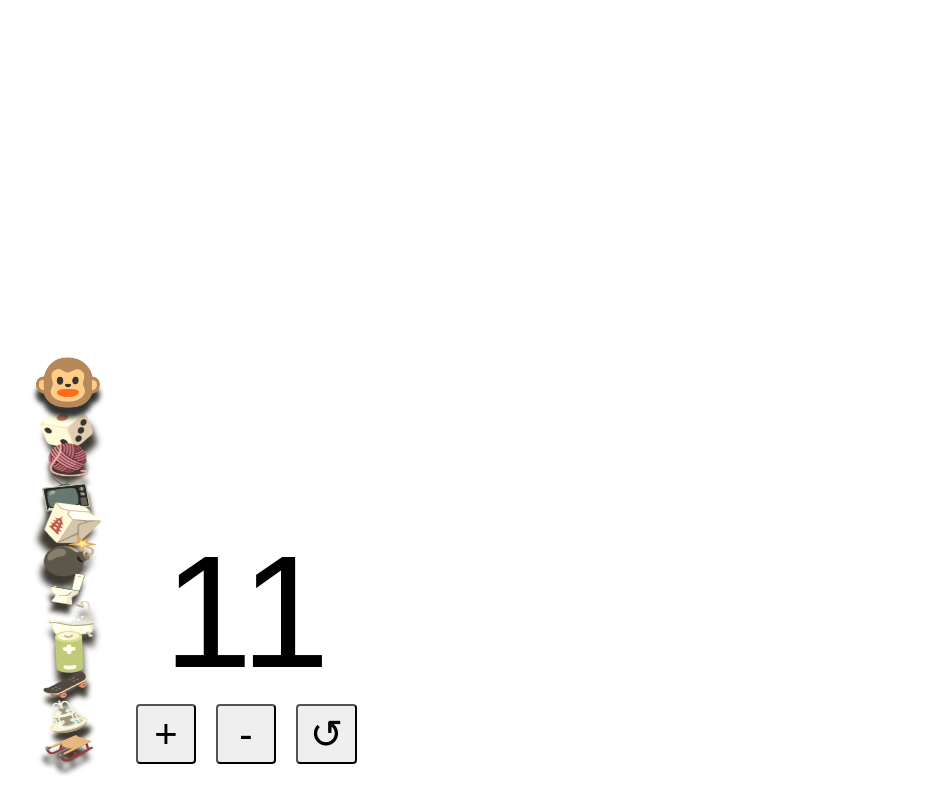
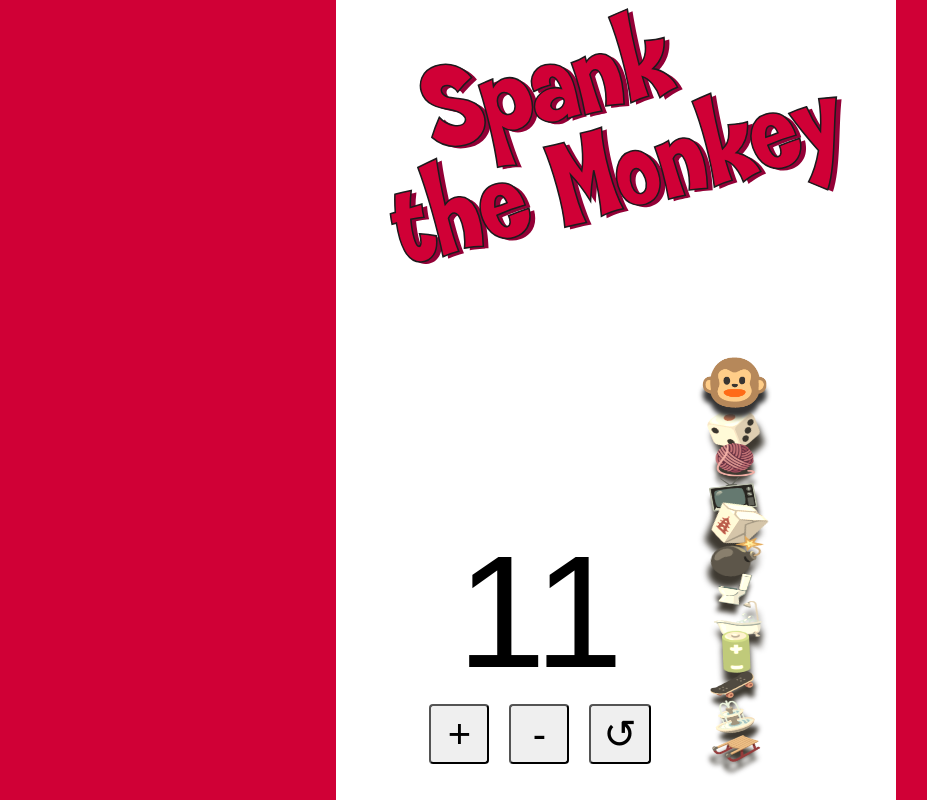
Before and after one commit to j5bot/spank-the-monkey, a React (Vite) app: page / in a window 1280 px wide. Shown: the whole page, without its empty margins (24-951 px from the left). Built offline with nearby package versions, Linux system fonts and the light colour scheme.

Commit message:
add logo / styling

```diff
--- a/package.json
+++ b/package.json
@@ -14,7 +14,8 @@
     "@types/react-dom": "17.0.26",
     "@vitejs/plugin-react": "^6.0.1",
     "typescript": "4.9.5",
-    "vite": "^8.0.0"
+    "vite": "^8.0.0",
+    "vite-plugin-svgr": "^4.5.0"
   },
   "scripts": {
     "start": "vite",
--- a/src/index.tsx
+++ b/src/index.tsx
@@ -1,58 +1,62 @@
-import React, { FunctionComponent, useEffect, useState } from "react";
-import { render } from "react-dom";
+import React, { FunctionComponent, useEffect, useState } from 'react';
+import { render } from 'react-dom';
 
-import { Junk } from "./Junk";
-import { Monkey } from "./Monkey";
-import { junkToString, randomJunkAdjustments, stringToJunk } from "./helpers";
+import { Junk } from './Junk';
+import { Monkey } from './Monkey';
+import { junkToString, randomJunkAdjustments, stringToJunk } from './helpers';
+// @ts-ignore need to set up eslint
+import Logo from './logo.svg?react';
 
-import "./styles.css";
+import './styles.css';
 
 const junkEmoji = [
-  "📡",
-  "⚙️",
-  "🛢",
-  "🧸",
-  "🛁",
-  "🗄",
-  "🥡",
-  "🧶",
-  "🎲",
-  "🚘",
-  "🚎",
-  "⛽️",
-  "🛰",
-  "🧱",
-  "📦",
-  "🧳",
-  "🚽",
-  "💣",
-  "☎️",
-  "📺",
-  "🧰",
-  "🪜",
-  "⚰️",
-  "🪦",
-  "👑",
-  "📻",
-  "🔋",
-  "🗑️",
-  "🕰️",
-  "🗿",
-  "🛝",
-  "🎡",
-  "⛲",
-  "🎠",
-  "🛹",
-  "🛷",
-  "🪩",
-  "🛞",
-  "🚀",
-  "🛸",
+    '📡',
+    '⚙️',
+    '🛢',
+    '🧸',
+    '🛁',
+    '🗄',
+    '🥡',
+    '🧶',
+    '🎲',
+    '🚘',
+    '🚎',
+    '⛽️',
+    '🛰',
+    '🧱',
+    '📦',
+    '🧳',
+    '🚽',
+    '💣',
+    '☎️',
+    '📺',
+    '🧰',
+    '🪜',
+    '⚰️',
+    '🪦',
+    '👑',
+    '📻',
+    '🔋',
+    '🗑️',
+    '🕰️',
+    '🗿',
+    '🛝',
+    '🎡',
+    '⛲',
+    '🎠',
+    '🛹',
+    '🛷',
+    '🪩',
+    '🛞',
+    '🚀',
+    '🛸',
 ];
 
 const shuffle = (arr: string[]) => {
     arr.forEach((value: string, index: number, array: string[]) => {
-    const randomIndex = Math.floor(Math.random() * (index + 1));
+        const randomIndex = Math.floor(Math.random() * (
+                index + 1
+        ));
         [array[index], array[randomIndex]] = [array[randomIndex], value];
     });
     return arr;
@@ -60,9 +64,11 @@ const shuffle = (arr: string[]) => {
 
 const App: FunctionComponent<{}> = () => {
     const [height, setHeight] = useState(
-    parseInt((window.localStorage.getItem("height") ?? '11'), 10)
+            parseInt((
+                    window.localStorage.getItem('height') ?? '11'
+            ), 10)
     );
-  window.localStorage.setItem("height", height.toString());
+    window.localStorage.setItem('height', height.toString());
 
     const [junk, setJunk] = useState([]);
 
@@ -71,7 +77,7 @@ const App: FunctionComponent<{}> = () => {
             const adjustments = randomJunkAdjustments(index);
             return { value: emoji, size: adjustments.size };
         });
-    window.localStorage.setItem("junkItems", junkToString(junkItems));
+        window.localStorage.setItem('junkItems', junkToString(junkItems));
         setJunk(junkItems);
     };
 
@@ -82,12 +88,12 @@ const App: FunctionComponent<{}> = () => {
         if (height === junkItems.length) {
             junkItems = junkItems.concat(junkItems);
         }
-    window.localStorage.setItem("junkItems", junkToString(junkItems));
+        window.localStorage.setItem('junkItems', junkToString(junkItems));
         setJunk(junkItems);
     };
 
     useEffect(() => {
-    const junkItemsString = window.localStorage.getItem("junkItems");
+        const junkItemsString = window.localStorage.getItem('junkItems');
         if (junkItemsString) {
             const junkItems = stringToJunk(junkItemsString);
             setJunk(junkItems);
@@ -107,6 +113,30 @@ const App: FunctionComponent<{}> = () => {
 
     return (
             <div className="App">
+                <div className="logo"><Logo /></div>
+                <div className="container">
+                    <div className="controls">
+                        <div className="display">{height}</div>
+                        <button
+                                className="plusButton"
+                                onClick={() => {
+                                    setHeight(height + 1);
+                                }}
+                        >+
+                        </button>
+                        <button
+                                className="minusButton"
+                                onClick={() => {
+                                    setHeight(height - 1);
+                                }}
+                        >-
+                        </button>
+                        <button
+                                className="reset"
+                                onClick={reset}
+                        >↺
+                        </button>
+                    </div>
                     <div className="stack">
                         <Monkey />
                         <div
@@ -129,28 +159,10 @@ const App: FunctionComponent<{}> = () => {
                                     })}
                         </div>
                     </div>
-      <div className="controls">
-        <div className="display">{height}</div>
-        <button
-          className="plusButton"
-          onClick={() => {
-            setHeight(height + 1);
-          }}
-        >+</button>
-        <button
-          className="minusButton"
-          onClick={() => {
-            setHeight(height - 1);
-          }}
-        >-</button>
-        <button
-           className="reset"
-           onClick={reset}
-        >↺</button>
                 </div>
             </div>
     );
 };
 
-const rootElement = document.getElementById("root");
+const rootElement = document.getElementById('root');
 render(<App />, rootElement);
--- a/src/styles.css
+++ b/src/styles.css
@@ -1,60 +1,83 @@
 body {
-    background-color: white;
+    background-color: #d00036;
+    padding: 0;
+    margin: 0;
+    display: flex;
+    justify-content: center;
 }
 
 .App {
     --item-height: 2em;
+    position: relative;
+    padding: 0.5em 1em;
+    background-color: white;
+    display: flex;
+    justify-content: center;height: calc(100dvh - 1em);
+    max-width: 80vw;
+}
+
+.container {
     position: absolute;
     bottom: 20px;
+    max-width: 80vw;
     font-family: sans-serif;
     text-align: center;
     display: flex;
     padding-top: 1em;
     padding-bottom: 1em;
+    justify-content: center;
     align-items: flex-end;
     align-content: end;
 }
+
 .stack {
     padding-top: 0.5em;
     padding-right: 2em;
     padding-left: 3em;
 }
+
 .pile {
     transform: scaleX(1.3);
 }
+
 .tower {
     line-height: calc(var(--item-height) / 2);
     font-size: var(--item-height);
     position: relative;
     text-shadow: 0 10px 5px #333;
 }
+
 .monkey {
     font-size: calc(var(--item-height) * 1.8);
     position: relative;
     z-index: 30;
 }
+
 .junk {
     filter: sepia(60%);
 }
+
 .die {
     margin: 1em;
 }
+
 .slider {
     margin-bottom: 3em;
 }
+
 .plusButton, .minusButton {
     margin-right: 0.5em;
 }
+
 .display {
     font-size: 10em;
 }
-.logo {
-  position: absolute;
-  top: 0.2em;
-  left: 0.5em;
-  width: 80vw;
-  height: 10vw;
+
+.logo svg {
+    max-width: 80vw;
+    max-height: 20vw;
 }
+
 button {
     border-radius: 0.1em;
     font-size: 2.5em;
--- a/vite.config.js
+++ b/vite.config.js
@@ -1,12 +1,13 @@
 import { defineConfig } from 'vite';
 import react from '@vitejs/plugin-react';
+import vitePluginSvgr from 'vite-plugin-svgr';
 
 export default defineConfig(() => {
     return {
         build: {
             outDir: 'build',
         },
-        plugins: [react()],
+        plugins: [react(), vitePluginSvgr()],
         assetsInclude: ['src/**.svg'],
     };
 });
```
Also changed, not shown: src/logo.svg (added), 1 other file (tests, documents, lock files or other folders). Lines whose indentation alone changed are shown as unchanged.
